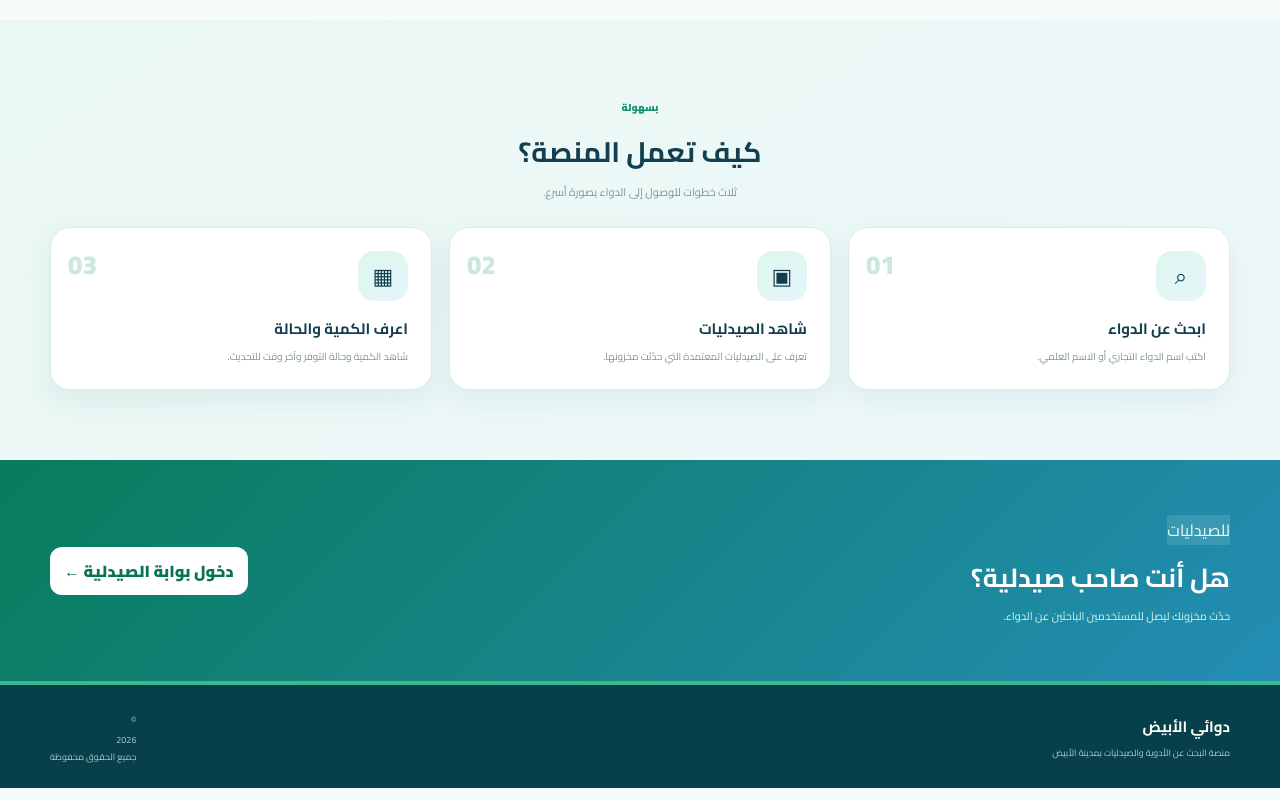
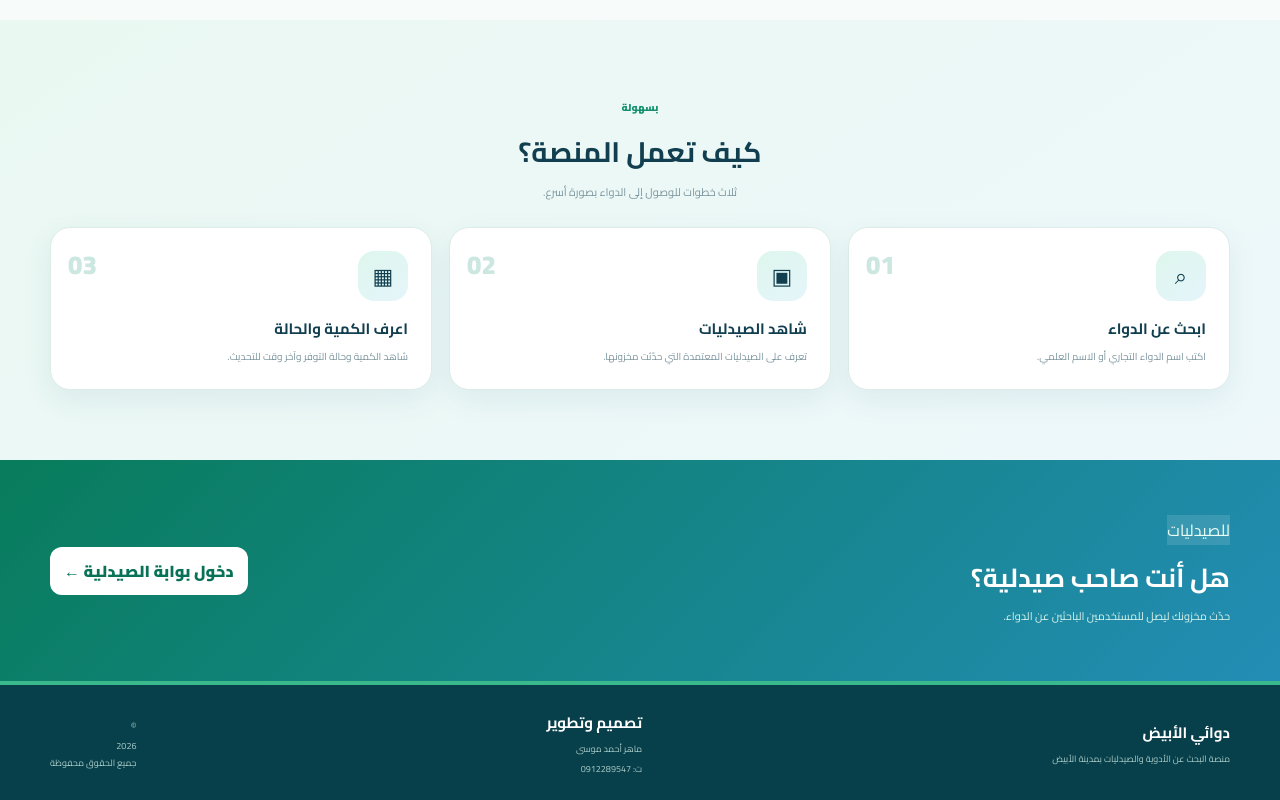
Before and after one commit to mahirco066/dawai_alobied, a website: page public/index.html in a window 1280 px wide. Shown: the part 1065-1865 px from the top of the page. Drawn offline with Linux system fonts and the light colour scheme.

Commit message:
Update index.html

```diff
--- a/public/index.html
+++ b/public/index.html
@@ -228,8 +228,22 @@
 
 <footer>
   <div class="container footer-inner">
-    <div><strong>دوائي الأبيض</strong><span>منصة البحث عن الأدوية والصيدليات بمدينة الأبيض</span></div>
-    <div><span>© <span id="year"></span> جميع الحقوق محفوظة</span></div>
+
+    <div>
+      <strong>دوائي الأبيض</strong>
+      <span>منصة البحث عن الأدوية والصيدليات بمدينة الأبيض</span>
+    </div>
+
+    <div class="footer-developer">
+      <strong>تصميم وتطوير</strong>
+      <span>ماهر أحمد موسى</span>
+      <span>ت: 0912289547</span>
+    </div>
+
+    <div>
+      <span>© <span id="year"></span> جميع الحقوق محفوظة</span>
+    </div>
+
   </div>
 </footer>
 
```
